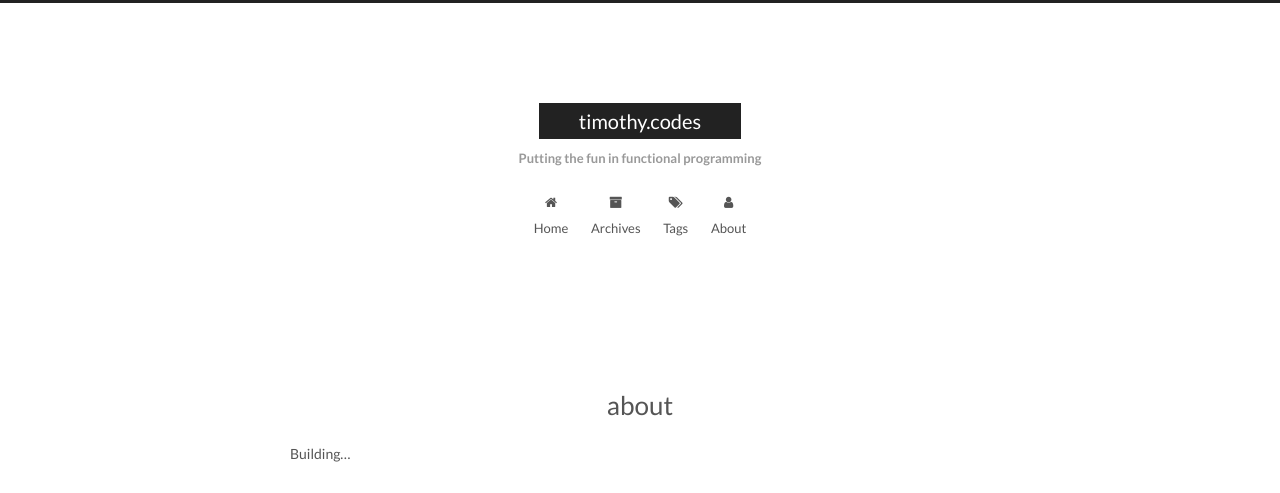
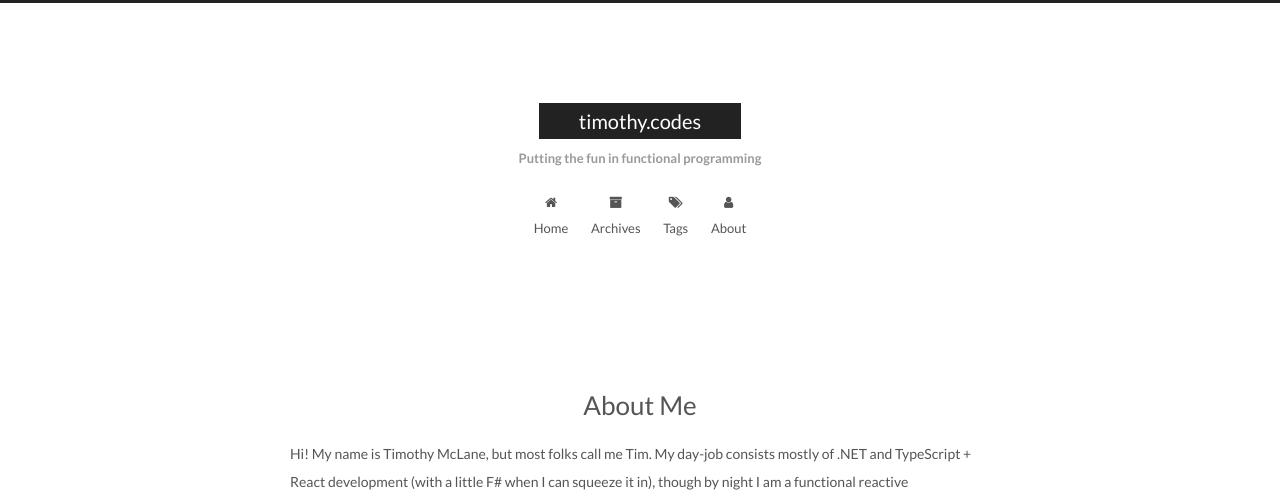
Before and after one commit to timothymclane/timothymclane.github.io, a Jekyll site: the page built from about/index.md, in a window 1280 px wide. Shown: the top 493 px of the page. Built offline with Jekyll 4.4.1, drawn with Linux system fonts in a browser that asks for light colours; comment, search, counter and statistics services are not loaded; some of the changed text lies outside the part shown; grey boxes are pictures that could not be loaded.

Commit message:
About page

```diff
--- a/about/index.md
+++ b/about/index.md
@@ -1,6 +1,9 @@
 ---
-title: about
+title: About Me
 layout: page
 ---
 
-Building...
+Hi! My name is Timothy McLane, but most folks call me Tim. My day-job consists mostly of .NET and TypeScript + React development (with a little F# when I can squeeze it in), though by night I am a functional reactive programming enthusiast. I'm passionate about pure fun(ctions) and I love all things reactive and functional.
+
+# What I Write About
+My posts mostly cover my side-hacking and projects I work on in my spare time, though occasionally I will post a presentation I have given. My goal is to share the little nuggets of knowledge I find along my way and hopefully help others get excited about software development, particularly in regard to functional programming. Thanks for stopping by!
```
